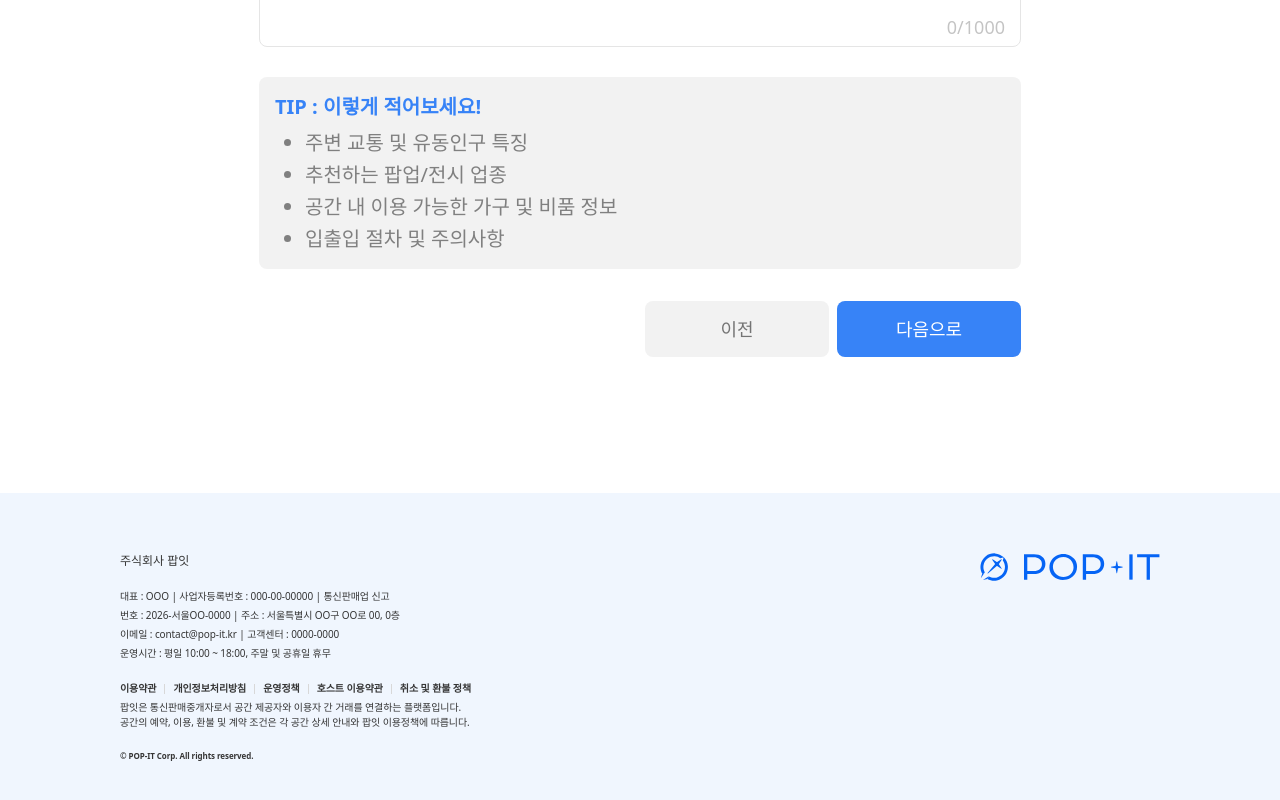
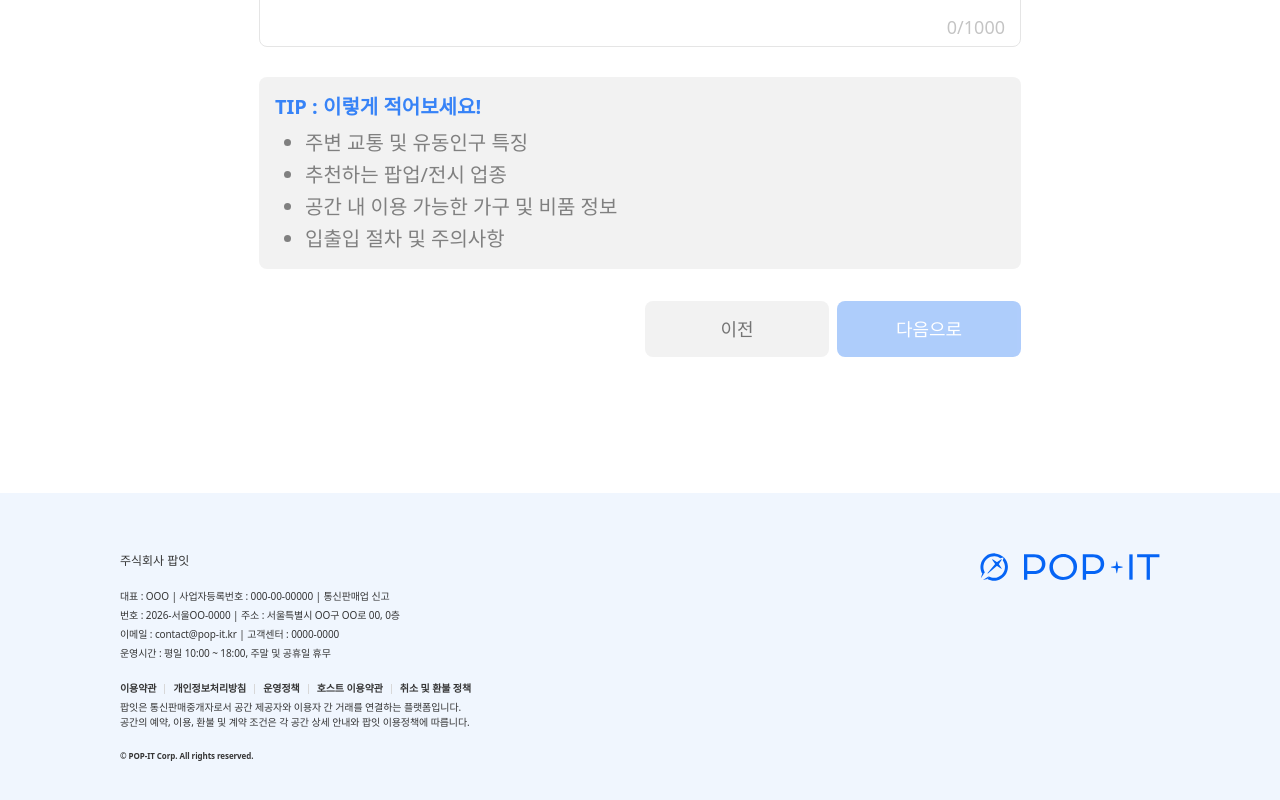
Before and after one commit to UMC-POP-IT/Pop-It-FE, a React (Vite) app: page /host/register/step4 in a window 1280 px wide. Shown: the part 850-1650 px from the top of the page. Built offline with nearby package versions, Linux system fonts and the light colour scheme; a web font is replaced by a local one.

Commit message:
feat: Step4 공간명 30자 제한 + 유효성 검사(다음 버튼 활성화) (#75)

```diff
--- a/src/features/host-register/pages/RegisterStep4.tsx
+++ b/src/features/host-register/pages/RegisterStep4.tsx
@@ -17,6 +17,9 @@ export const RegisterStep4 = () => {
   const navigate = useNavigate();
   const form = useRegisterStore((s) => s.form);
   const setValues = useRegisterStore((s) => s.setValues);
+  const isValid =
+    form.buildingName.length >= 4 && form.description.length >= 10;
+
   return (
     <div className="mx-auto flex w-full max-w-[794px] flex-col gap-8 px-4 py-6">
       {/* 페이지 제목 (가운데) */}
@@ -50,6 +53,7 @@ export const RegisterStep4 = () => {
             placeholder="예: 성수 000 건물"
             value={form.buildingName}
             onChange={(e) => setValues({ buildingName: e.target.value })}
+            maxLength={30}
           />
         </div>
         {/* 공간 설명
@@ -101,6 +105,7 @@ export const RegisterStep4 = () => {
         <Button
           variant="primary"
           size="nav"
+          disabled={!isValid}
           onClick={() => navigate("/host/register/step5")}
         >
           다음으로
```
